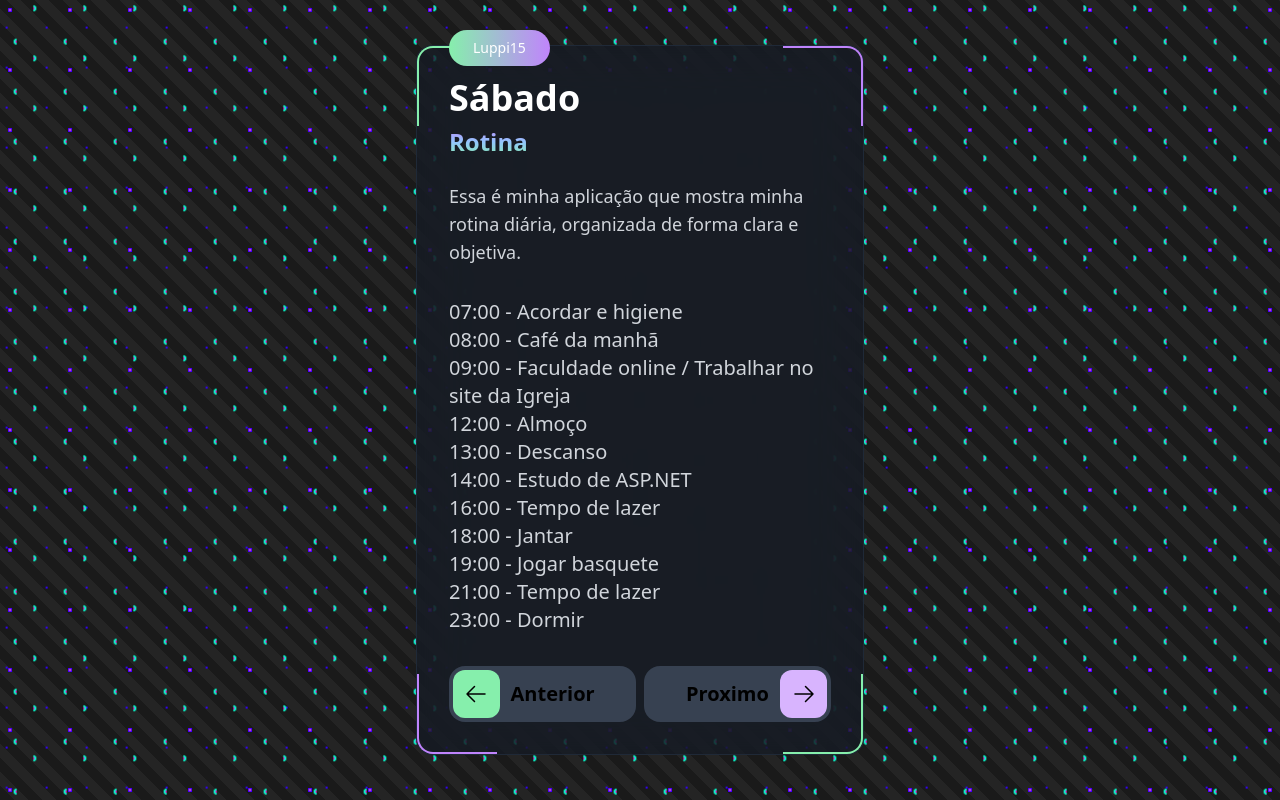
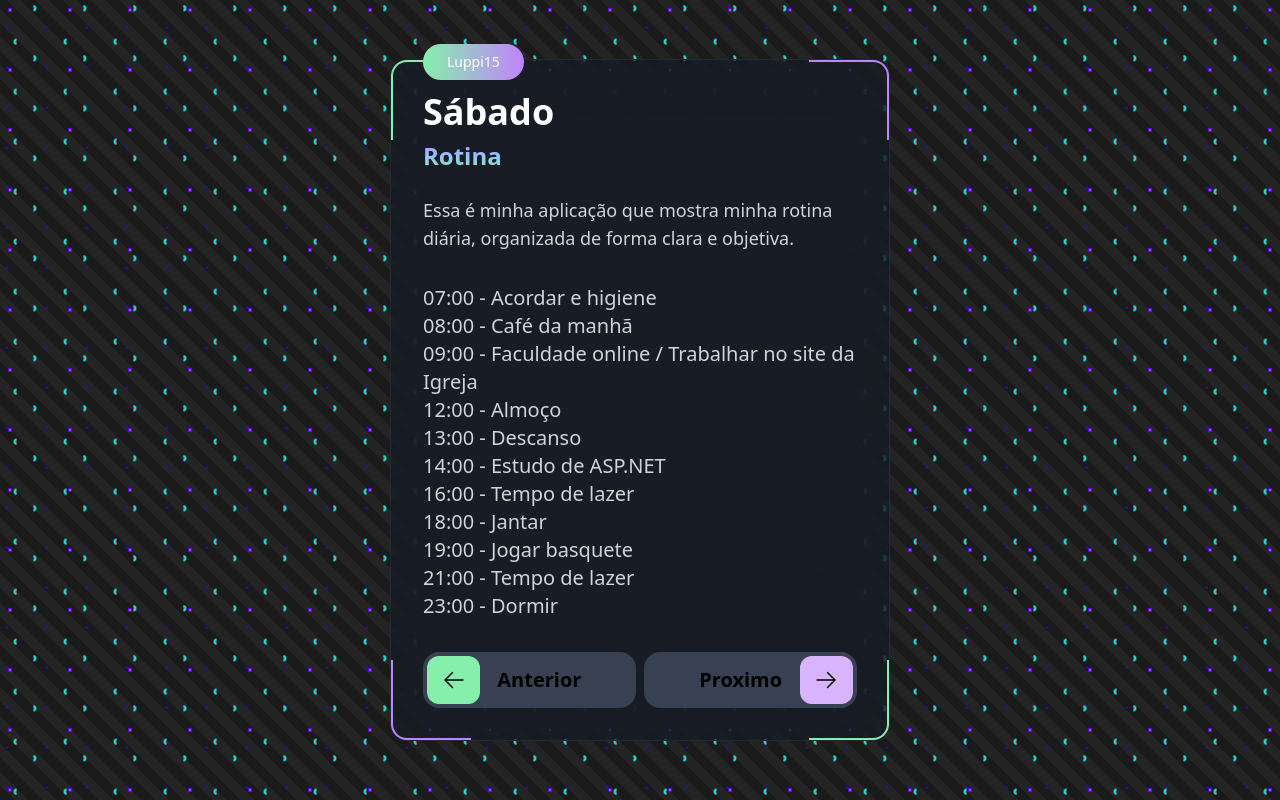
Before and after one commit to Luppi15/rotina, a plain HTML site: page index.html in a window 1280 px wide. Drawn offline with nearby package versions, Linux system fonts and the light colour scheme.

Commit message:
melhor design

```diff
--- a/index.html
+++ b/index.html
@@ -4,16 +4,16 @@
 <head>
     <meta charset="UTF-8">
     <meta name="viewport" content="width=device-width, initial-scale=1.0">
-    <link rel="stylesheet" href="/rotina/style.css">
+    <link rel="stylesheet" href="style.css">
     <script src="https://cdn.tailwindcss.com"></script>
-    <script src="/rotina/script.js"></script>
+    <script src="script.js"></script>
     <link rel="manifest" href="/rotina/manifest.json">
     <title>Minha Rotina</title>
 </head>
 
 <body class="container">
-    <main class="flex flex-col items-center justify-center min-h-screen">
-        <div class="max-w-md mx-auto">
+    <main class="W-full flex flex-col items-center justify-center">
+        <div class="w-[90%] md:w-[500px]">
             <div class="relative bg-gray-900/50 backdrop-blur-xl rounded-2xl p-8 border border-gray-800">
                 <div class="absolute top-0 left-0 w-20 h-20 border-t-2 border-l-2 border-green-300 rounded-tl-2xl">
                 </div>
--- a/style.css
+++ b/style.css
@@ -1,6 +1,10 @@
 .container {
-    width: 100%;
+    width: 100vw;
     height: 100vh;
+    display: flex;
+    flex-direction: column;
+    justify-content: center;
+    align-items: center;
     background:
         /* Diagonal slices */
         radial-gradient(circle at 100% 50%,
```
